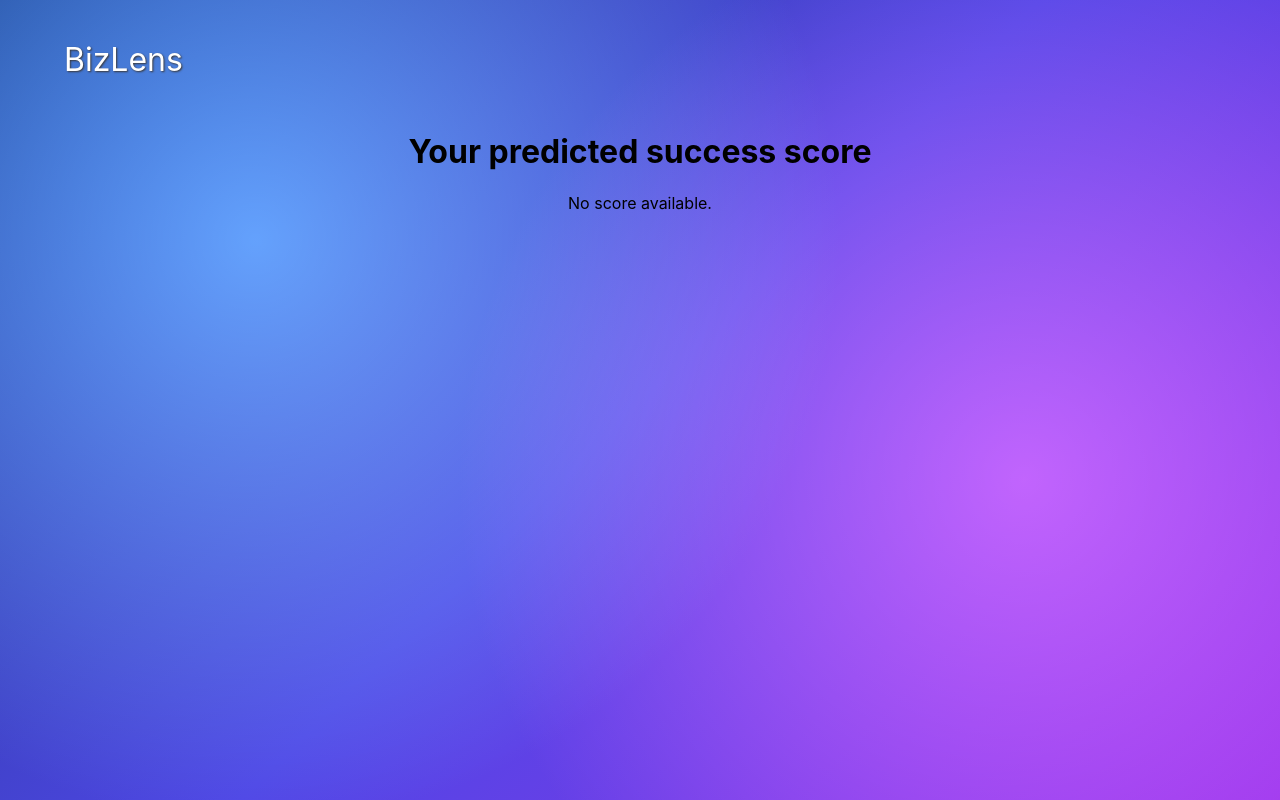
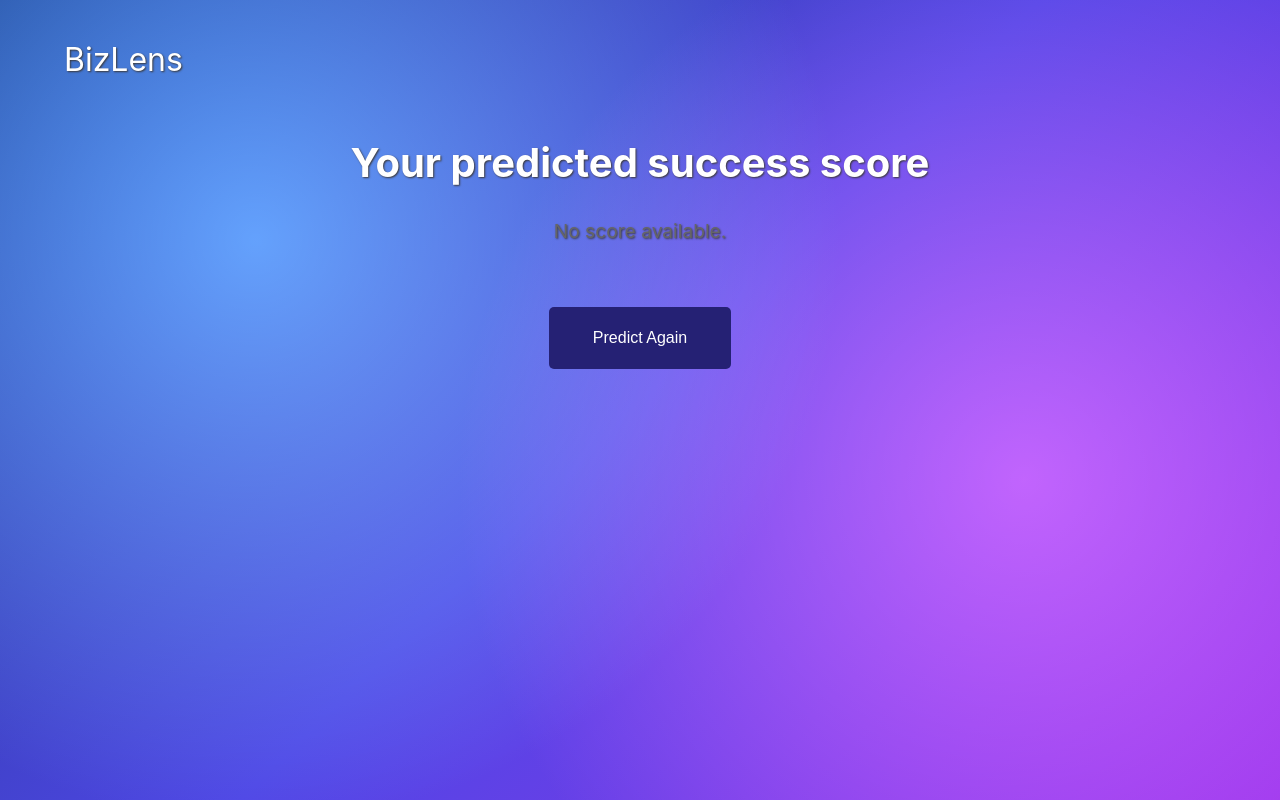
Before and after one commit to shirinadan/AI4ALL-Project, a Next.js app: page /results in a window 1280 px wide. Built offline with nearby package versions, Linux system fonts and the light colour scheme.

Commit message:
Edits to frontend

```diff
--- a/src/app/page.css
+++ b/src/app/page.css
@@ -17,10 +17,10 @@ button {
     background-color: #252174;
     color: white;
     border: none;
-    padding: 7% 10%;
+    padding: 13% 20%;
     border-radius: 5px;
     cursor: pointer;
-    margin: 5%;
+    margin: 10%;
     font-size: 1em;
 }
 
--- /dev/null
+++ b/src/app/results/page.css
@@ -0,0 +1,76 @@
+button {
+    background-color: #252174;
+    color: white;
+    border: none;
+    padding: 2% 4%;
+    border-radius: 5px;
+    cursor: pointer;
+    margin: 3%;
+    font-size: 1em;
+}
+
+h1, p {
+    color: white;
+    text-shadow: 1px 1px 2px rgb(59, 57, 57);
+}
+
+h1 {
+    font-size: 2.5em
+}
+
+p {
+    font-size: 1.2em;
+    margin: 1em;
+
+}
+
+.score-wrapper {
+    display: flex;
+    align-items: center;
+    justify-content: center;
+    margin: 2rem 0;
+}
+
+.outer-ring {
+    width: 200px;
+    height: 200px;
+    border-radius: 50%;
+    background-color: #93c5fd;
+    display: flex;
+    align-items: center;
+    justify-content: center;
+    box-shadow: 0 20px 40px rgba(0, 0, 0, 0.2);
+}
+
+.inner-circle {
+    width: 150px;
+    height: 150px;
+    border-radius: 50%;
+    background-color: #1e3a8a;
+    display: flex;
+    flex-direction: column;
+    align-items: center;
+    justify-content: center;
+    color: white;
+}
+
+.score-number {
+    font-size: 3rem;
+    font-weight: bold;
+    margin-bottom: 0.5rem;
+    line-height: 1;
+}
+
+.score-label {
+    font-size: 1rem;
+    font-weight: 500;
+    letter-spacing: 0.05em;
+    text-align: center;
+}
+
+.no-score {
+    font-size: 1.2rem;
+    text-align: center;
+    margin: 2rem 0;
+    color: #666;
+}
--- a/src/app/results/page.js
+++ b/src/app/results/page.js
@@ -1,6 +1,7 @@
 'use client'
 import { useSearchParams } from 'next/navigation'
 import '../globals.css'
+import './page.css'
 import '../layout.js'
 
 export default function ResultsPage() {
@@ -11,10 +12,18 @@ export default function ResultsPage() {
         <div style={{ padding: '2rem', fontFamily: 'Inter, sans-serif', textAlign: 'center' }}>
             <h1>Your predicted success score</h1>
             {score ? (
-                <p style={{ fontSize: '2rem', fontWeight: 'bold' }}>{score}</p>
+                <div className="score-wrapper">
+                    <div className="outer-ring">
+                        <div className="inner-circle">
+                            <div className="score-number">{Number(score).toFixed(3)}</div>
+                            <div className="score-label">Success Score</div>
+                        </div>
+                    </div>
+                </div>
             ) : (
-                <p>No score available.</p>
+                <p className="no-score">No score available.</p>
             )}
+            <button onClick={() => window.location.href = '/quiz'}>Predict Again</button>
         </div>
     )
 }
```
